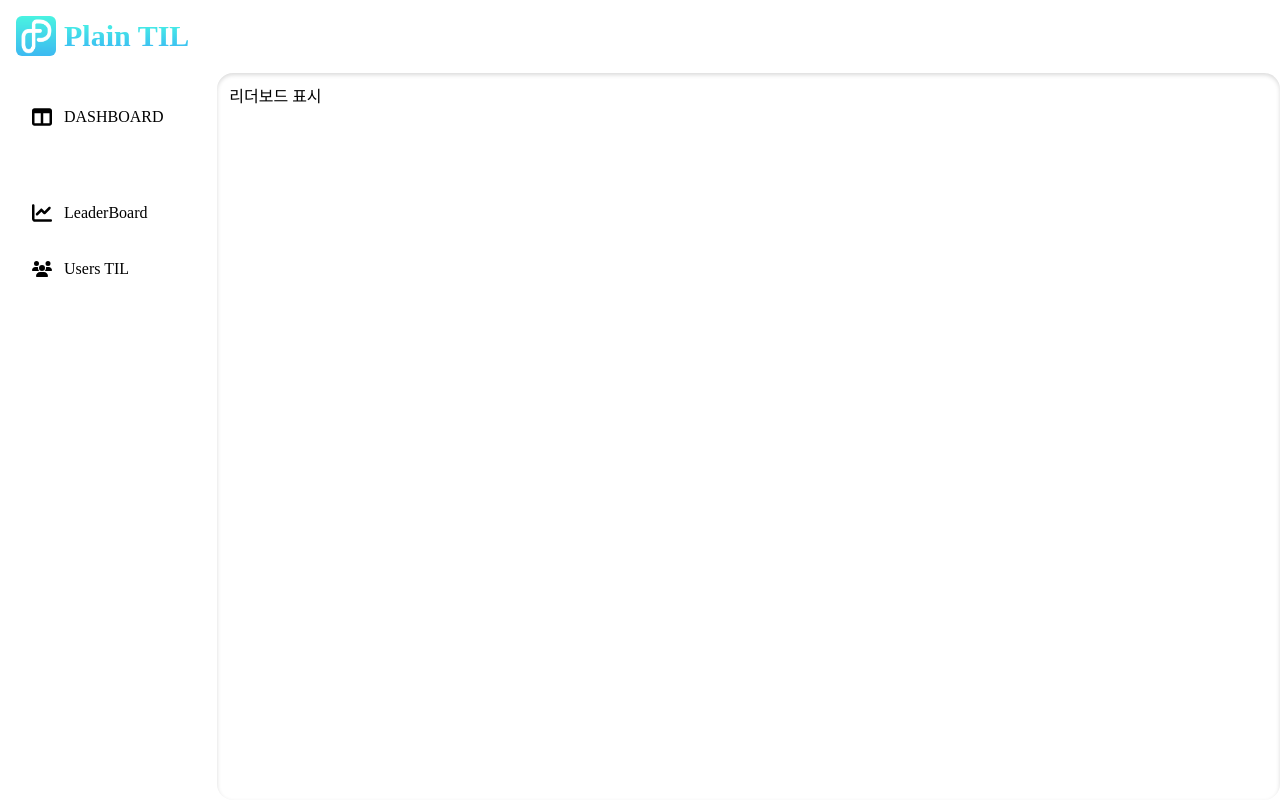
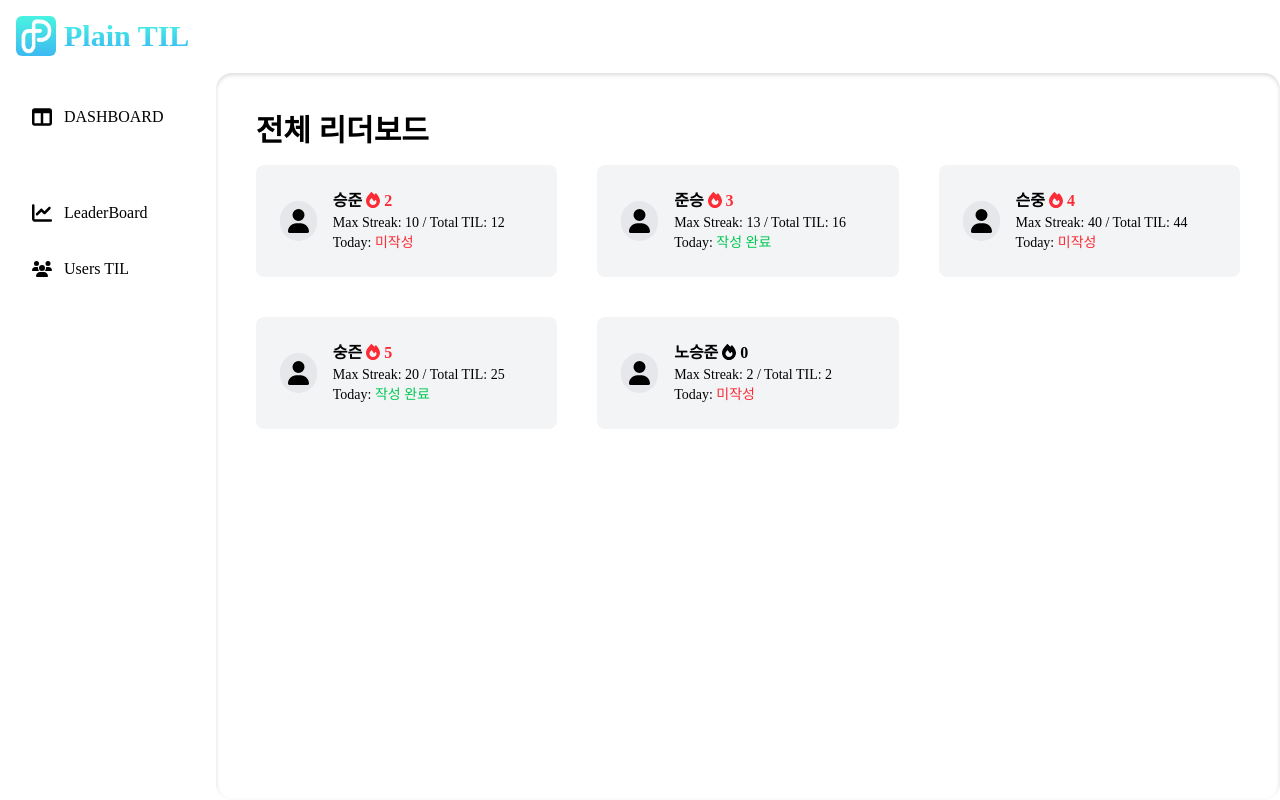
Before and after one commit to Plain-TIL/Plain-TIL.github.io, a React (Vite) app: page / in a window 1280 px wide. Built offline with nearby package versions, Linux system fonts and the light colour scheme.

Commit message:
feat: 대시보드 ui 표시

```diff
--- a/src/components/SideBar.tsx
+++ b/src/components/SideBar.tsx
@@ -2,6 +2,8 @@ import { useState } from "react"
 import { FontAwesomeIcon } from "@fortawesome/react-fontawesome";
 import { faTableColumns, faChartLine, faUser, faUsers } from "@fortawesome/free-solid-svg-icons";
 import { Link } from "react-router-dom";
+import { users } from "../mocks/users";
+import type { User } from "../types/user";
 
 const SideBar = ({ user }: { user: string }) => {
   const [toggle, setToggle] = useState<boolean>(false);
@@ -34,16 +36,17 @@ const SideBar = ({ user }: { user: string }) => {
           className={`font-medium transition-all duration-400 whitespace-nowrap ${toggle ? "opacity-0" : ""}`}
           >{user == "None" ? "Users TIL" : user}</span>
       </button>
+      {/* Github API 연동 */}
       {userToggle && (
-        [1, 2, 3, 4, 5, 6].map((num) => {
+        users.map((user: User, index: number) => {
           return (
-            <div key={num} className={`relative flex gap-4 px-4.75 items-center cursor-pointer rounded-md hover:bg-gray-200 py-2 ${toggle ? "pb-4" : "mb-2"}`}>
+            <div key={index} className={`relative flex gap-4 px-4.75 items-center cursor-pointer rounded-md hover:bg-gray-200 py-2 ${toggle ? "pb-4" : "mb-2"}`}>
               <FontAwesomeIcon icon={faUser} />
               <span className={`font-medium transition-all duration-400 whitespace-nowrap ${toggle ? "opacity-0" : ""}`}>
-                User {num}
+                {user.name}
               </span>
               <span className={`absolute top-8 left-2.5 text-xs transition-all duration-400 whitespace-nowrap ${toggle ? "" : "opacity-0"}`}>
-                User {num}
+                {user.name}
               </span>
             </div>
           )
--- /dev/null
+++ b/src/mocks/users.ts
@@ -0,0 +1,39 @@
+import type { User } from "../types/user";
+
+export const users: User[] = [
+  {
+    name: "승준",
+    streak: 2,
+    max_streak: 10,
+    til: 12,
+    today: false
+  },
+  {
+    name: "준승",
+    streak: 3,
+    max_streak: 13,
+    til: 16,
+    today: true
+  },
+  {
+    name: "슨중",
+    streak: 4,
+    max_streak: 40,
+    til: 44,
+    today: false
+  },
+  {
+    name: "숭즌",
+    streak: 5,
+    max_streak: 20,
+    til: 25,
+    today: true
+  },
+  {
+    name: "노승준",
+    streak: 0,
+    max_streak: 2,
+    til: 2,
+    today: false
+  },
+]
--- a/src/pages/LeaderBoard.tsx
+++ b/src/pages/LeaderBoard.tsx
@@ -1,7 +1,35 @@
+import { faFire, faUser } from "@fortawesome/free-solid-svg-icons";
+import { FontAwesomeIcon } from "@fortawesome/react-fontawesome";
+import { users } from "../mocks/users";
+import type { User } from "../types/user";
+
 const LeaderBoard = () => {
   return (
-    <div className="flex w-full inset-shadow-sm/15 rounded-2xl p-3">
-      리더보드 표시
+    <div className="flex flex-col w-full inset-shadow-sm/15 rounded-2xl p-10 gap-4">
+      <h2 className="text-3xl font-bold">전체 리더보드</h2>
+      <div className="grid grid-cols-3 gap-10">
+        {users.map((user: User, index: number) => {
+          return (
+            <div key={index} className="flex items-center rounded-lg bg-gray-100 p-6 gap-4">
+              {/* 프로필 영역 */}
+              <FontAwesomeIcon icon={faUser} className="fa-xl bg-gray-200 rounded-full p-2"/>
+              {/* 정보 영역 */}
+              <div className="flex flex-col">
+                {/* name + streak */}
+                <span className="font-bold">
+                  {user.name} <span className={`${user.streak ? "text-red-500" : ""}`}>
+                    <FontAwesomeIcon icon={faFire} /> {user.streak}
+                  </span>
+                </span>
+                {/* max + til */}
+                <span className="text-sm">Max Streak: {user.max_streak} / Total TIL: {user.til}</span>
+                {/* status */}
+                <span className="text-sm">Today: <span className={`${user.today ? "text-green-500" : "text-red-500"}`}>{user.today ? "작성 완료" : "미작성"}</span></span>
+              </div>
+            </div>
+          )
+        })}
+      </div>
     </div>
   )
 }
--- /dev/null
+++ b/src/types/user.ts
@@ -0,0 +1,7 @@
+export type User = {
+  name: string
+  streak: number
+  max_streak: number
+  til: number
+  today: boolean
+}
```
